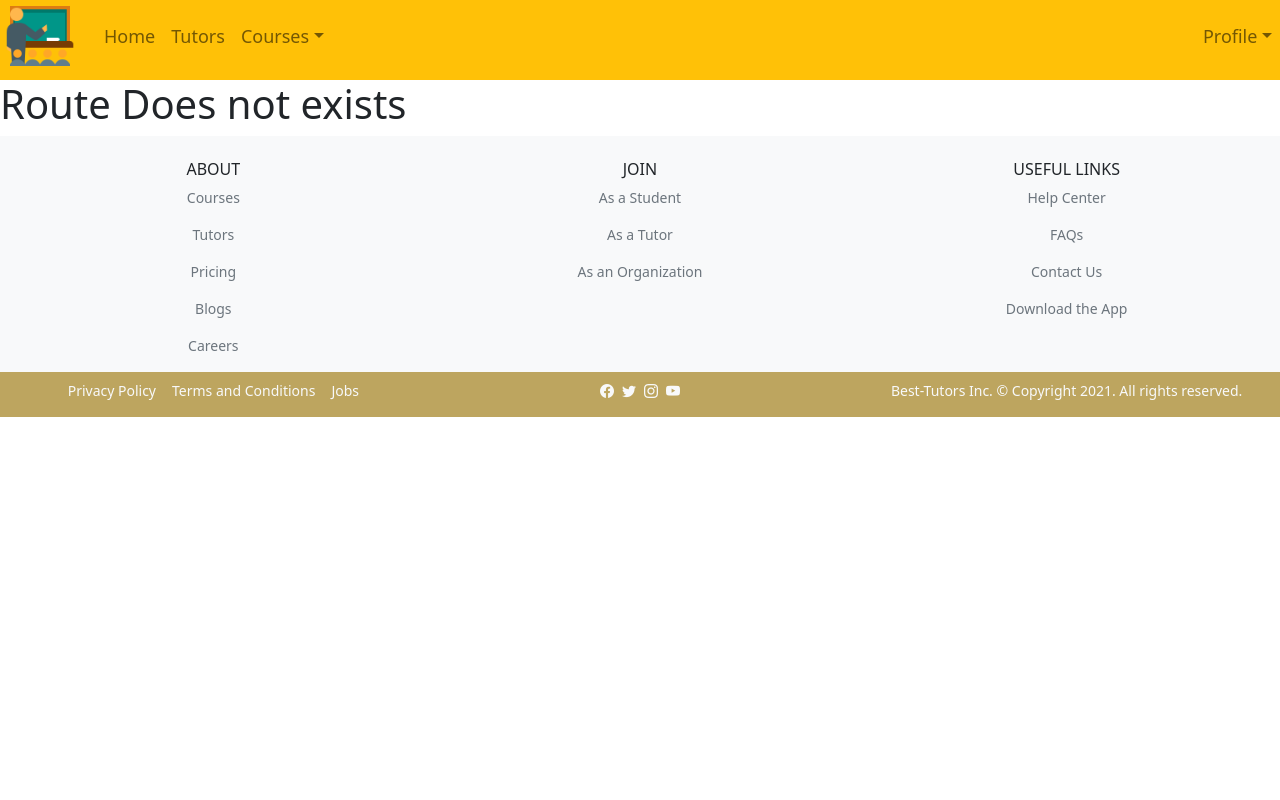
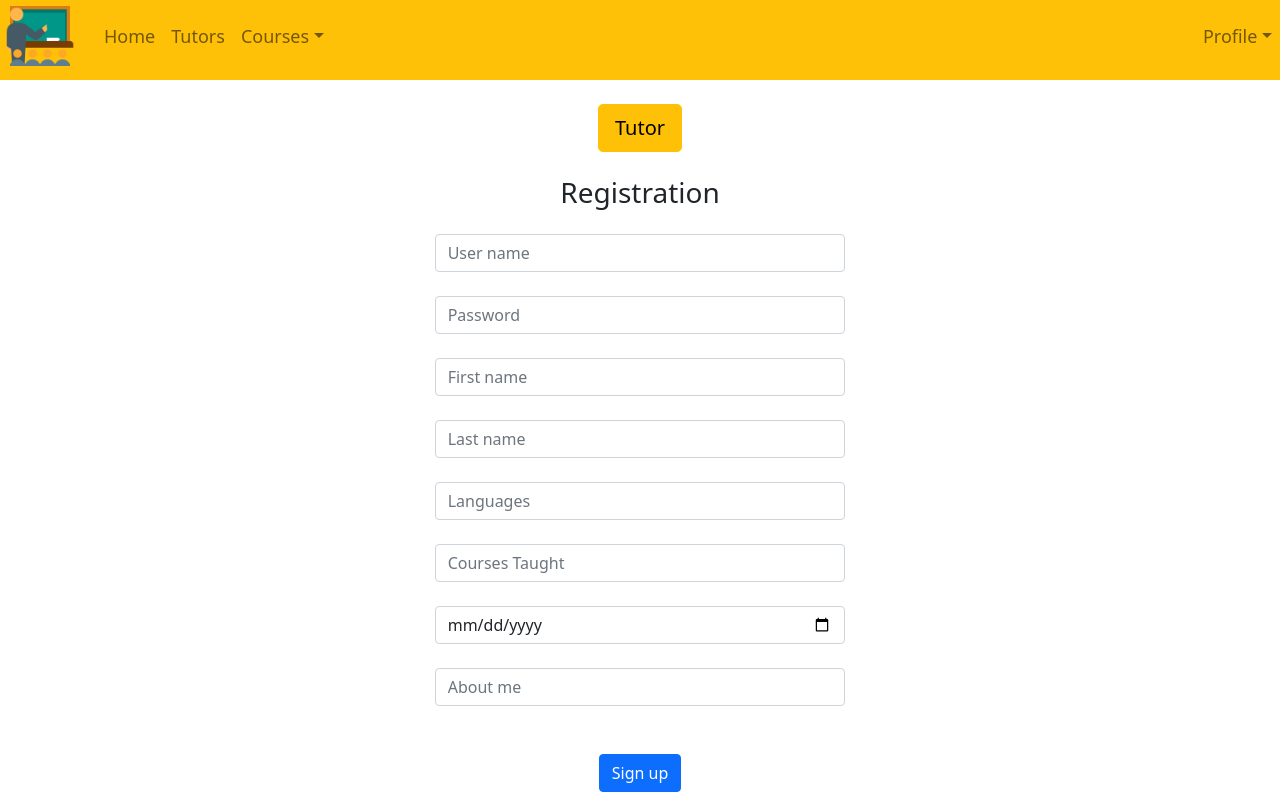
Before and after one commit to ziyaddhuka/tutoring-website, a React (Create React App) app: page /tutorRegistration in a window 1280 px wide. Shown: the top 800 px of the page. Built offline with nearby package versions, Linux system fonts and the light colour scheme.

Commit message:
Backend calls

```diff
--- a/package.json
+++ b/package.json
@@ -12,6 +12,7 @@
     "react-router-dom": "^6.3.0",
     "react-scripts": "4.0.0",
     "react-select": "^5.2.2",
+    "reactjs-popup": "^2.0.5",
     "web-vitals": "^2.1.4"
   },
   "scripts": {
--- a/src/App.js
+++ b/src/App.js
@@ -12,6 +12,7 @@ import Appointments from './components/appointments';
 import ErrorPage from './components/ErrorPage';
 import AboutTutor from './components/AboutTutor';
 import Schedule from './components/schedule';
+import TutorRegistration from './components/tutorRegistration';
 import {BrowserRouter as Router, Routes, Route } from 'react-router-dom';
 
 function App() {
@@ -24,6 +25,7 @@ function App() {
           <Route path="/aboutTutor" element={<AboutTutor />}/>
           <Route path="/writeReview" element={<Review />}/>
           <Route path="/login" element={<Login />}/>
+          <Route path="/tutorRegistration" element={<TutorRegistration />}/>
           <Route path="/appointments" element={<Appointments />}/>
           <Route path="/schedule" element={<Schedule />}/>
 
--- a/src/components/Card.js
+++ b/src/components/Card.js
@@ -6,7 +6,8 @@ import { useNavigate } from 'react-router-dom';
 
 function Card(props) {
   let navigate = useNavigate();
-
+      // console.log('Cards_img: ',props.img_src)
+      // console.log('Cards_id: ', props.tutor_id)
   return (
   <div className="card">
     <img src={props.img_src} className="card-img-top" alt={props.name}/>
--- a/src/components/login.js
+++ b/src/components/login.js
@@ -5,7 +5,9 @@ function Login() {
   <div>
     <div class="text-center">
         <button className = "btn btn-warning btn-lg mx-4 my-4">Register as Student</button>
+        <a href="/tutorRegistration" >
         <button className = "btn btn-warning btn-lg mx-4 my-4">Register as Tutor</button>
+        </a>
         <h3>Login</h3>
         <div class="row d-flex justify-content-center my-4">
             <div class="form-group col-md-4">
@@ -17,9 +19,9 @@ function Login() {
                 <input type="password" id="password" name="password" placeholder="Password" class="form-control" />
             </div>
         </div>
-        <a href="#">Forgot your password?</a>
+        {/* <a href="#">Forgot your password?</a>
         <br/>
-        <button className = "btn btn-primary mx-4 my-4">Sign In</button>
+        <button className = "btn btn-primary mx-4 my-4">Sign In</button> */}
     </div>
   </div>
   );
--- a/src/components/schedule.js
+++ b/src/components/schedule.js
@@ -1,9 +1,46 @@
-import React from 'react';
+import React, {useState} from 'react';
 import { useLocation } from 'react-router-dom';
+import Popup from 'reactjs-popup';
+import 'reactjs-popup/dist/index.css';
+import { useNavigate } from "react-router-dom";
+
+
 
 function Schedule(props) {
+    const navigate = useNavigate();
     const { state } = useLocation();
-    console.log(state);
+    const [tutorname, setTutorname] = useState('');
+    const [studentname, setStudentname] = useState('');
+    const [coursename, setCoursename] = useState('');
+    const [appt_date, setAppt_date] = useState('');
+    const [appt_time, setAppt_time] = useState('');
+
+    function handleSubmit(e){
+        e.preventDefault();
+        const requestOptions = {
+            method: 'POST',
+            headers: { 'Content-Type': 'application/json' },
+            body: JSON.stringify({ tutor_name: state.name, student_name: studentname,
+                tutor_id: state.tutor_id,
+                course_name: coursename, date: appt_date, time: appt_time })
+        };
+        fetch('http://localhost:3000/api/appts', requestOptions)
+        .then((response) => {
+            if(!response.ok) throw new Error(response.status);
+            else {
+                setStudentname('');
+                setCoursename('');
+                setAppt_date('');
+                setAppt_time('');
+                alert('Appointment Success');
+
+                navigate("/");
+                // <Popup trigger={<button> Trigger</button>} position="right center">
+                //     <div>Popup content here !!</div>
+                // </Popup>
+            };
+          })
+    }
 
     return (
         <div>
@@ -12,19 +49,19 @@ function Schedule(props) {
                 <div class="row d-flex justify-content-center my-4">
                     <div class="form-group col-md-6">
                         <label>Tutor Name</label>
-                        <input type="text" id="tutorname-schedule" name="tutorname-schedule" value = {state.name} placeholder="Tutor Name" class="form-control" />
+                        <input type="text" id="tutorname-schedule" name="tutorname-schedule" value = {state.name} onChange={e => setTutorname(e.target.value)} placeholder="Tutor Name" class="form-control" />
                     </div>
                 </div>
                 <div class="row d-flex justify-content-center my-4">
                     <div class="form-group col-md-6">
                         <label>Your Name</label>
-                        <input type="text" id="username-schedule" name="username-schedule" placeholder="Your Name" class="form-control" />
+                        <input type="text" id="username-schedule" name="username-schedule" value={studentname} onChange={e => setStudentname(e.target.value)} placeholder="Your Name" class="form-control" />
                     </div>
                 </div>
                 <div class="row d-flex justify-content-center my-4">
                     <div class="col-md-6">
                         <label>Course</label>
-                        <select class="form-select">
+                        <select class="form-select" value={coursename} onChange={e => setCoursename(e.target.value)}>
                             <option selected>Course</option>
                             {state.coursesTaught.map((eachCourse) => <option value={eachCourse}>{eachCourse}</option>)}
                         </select>
@@ -33,16 +70,16 @@ function Schedule(props) {
                 <div class="row d-flex justify-content-center my-4">
                     <div class="form-group col-md-6">
                         <label>Date</label>
-                        <input type="date" id="date-schedule" name="date-schedule" class="form-control" />
+                        <input type="date" id="date-schedule" name="date-schedule" value={appt_date} onChange={e => setAppt_date(e.target.value)} class="form-control" />
                     </div>
                 </div>
                 <div class="row d-flex justify-content-center my-4">
                     <div class="form-group col-md-6">
                         <label>Time</label>
-                        <input type="time" id="time-schedule" name="time-schedule" class="form-control" />
+                        <input type="time" id="time-schedule" name="time-schedule" value={appt_time} onChange={e => setAppt_time(e.target.value)} class="form-control" />
                     </div>
                 </div>
-                <button className = "btn btn-primary mx-4 my-4">Schedule</button>
+                <button className = "btn btn-primary mx-4 my-4" onClick={handleSubmit} >Schedule</button>
             </div>
         </div>
     );
--- /dev/null
+++ b/src/components/tutorRegistration.js
@@ -0,0 +1,94 @@
+import React, {useState} from 'react';
+
+function TutorRegistration() {
+
+    const [username, setUsername] = useState('');
+    const [password, setPassword] = useState('');
+    const [firstname, setFirstname] = useState('');
+    const [lastname, setLastname] = useState('');
+    const [languages, setLanguages] = useState('');
+    const [coursestaught, setCoursestaught] = useState('');
+    const [availability, setAvailability] = useState('');
+    const [aboutme, setAboutme] = useState('');
+
+    function handleSubmit(e){
+
+        const languagesArray = languages.split(",");
+        const coursesTaughtArray = coursestaught.split(",");
+
+        e.preventDefault();
+        const requestOptions = {
+            method: 'POST',
+            headers: { 'Content-Type': 'application/json' },
+            body: JSON.stringify({ username:username, password:password, aboutMe: aboutme, firstname: firstname,
+                lastname: lastname, languagesSpoken: languagesArray, averageRating:0, hoursCompleted:0, coursesTaught: coursesTaughtArray
+                 })
+        };
+        fetch('http://localhost:3000/tutors', requestOptions)
+        .then((response) => {
+            if(!response.ok) throw new Error(response.status);
+            else {
+                setAboutme('');
+                setFirstname('');
+                setUsername('');
+                setPassword('');
+                setLanguages('');
+                setLastname('');
+                setCoursestaught('');
+                setAvailability('');
+            };
+          })
+    }
+
+    return (
+    <div>
+      <div class="text-center">
+          <div className = "btn btn-warning btn-lg mx-4 my-4">Tutor</div>
+          <h3>Registration</h3>
+          <div class="row d-flex justify-content-center my-4">
+              <div class="form-group col-md-4">
+                  <input type="text" id="username" name="username" value = {username} onChange={e => setUsername(e.target.value)} placeholder="User name" class="form-control" />
+              </div>
+          </div>
+          <div class="row d-flex justify-content-center my-4">
+              <div class="form-group col-md-4">
+                  <input type="password" id="First name" name="password" value = {password} onChange={e => setPassword(e.target.value)} placeholder="Password" class="form-control" />
+              </div>
+          </div>
+          <div class="row d-flex justify-content-center my-4">
+              <div class="form-group col-md-4">
+                  <input type="text" id="First name" name="First name" value = {firstname} onChange={e => setFirstname(e.target.value)} placeholder="First name" class="form-control" />
+              </div>
+          </div>
+          <div class="row d-flex justify-content-center my-4">
+              <div class="form-group col-md-4">
+                  <input type="text" id="Last name" name="Last name" value = {lastname} onChange={e => setLastname(e.target.value)} placeholder="Last name" class="form-control" />
+              </div>
+          </div>
+          <div class="row d-flex justify-content-center my-4">
+              <div class="form-group col-md-4">
+                  <input type="text" id="Languages" name="Languages" value = {languages} onChange={e => setLanguages(e.target.value)} placeholder="Languages" class="form-control" />
+              </div>
+          </div>
+          <div class="row d-flex justify-content-center my-4">
+              <div class="form-group col-md-4">
+                  <input type="text" id="Courses Taught" name="Courses Taught" value = {coursestaught} onChange={e => setCoursestaught(e.target.value)} placeholder="Courses Taught" class="form-control" />
+              </div>
+          </div>
+          <div class="row d-flex justify-content-center my-4">
+              <div class="form-group col-md-4">
+                  <input type="date" id="Availability" name="Availability" value = {availability} onChange={e => setAvailability(e.target.value)} placeholder="Availability" class="form-control" />
+              </div>
+          </div>
+          <div class="row d-flex justify-content-center my-4">
+              <div class="form-group col-md-4">
+                  <input type="text" id="About me" name="About me" value = {aboutme} onChange={e => setAboutme(e.target.value)} placeholder="About me" class="form-control" />
+              </div>
+          </div>
+          <button className = "btn btn-primary mx-4 my-4" onClick={handleSubmit}>Sign up</button>
+      </div>
+    </div>
+    );
+  }
+
+  export default TutorRegistration;
```
Also changed, not shown: 1 other file (tests, documents, lock files or other folders).
